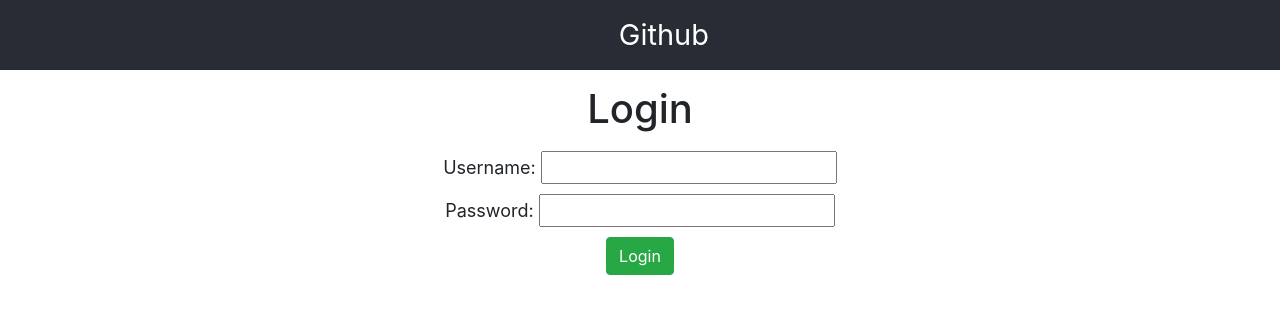
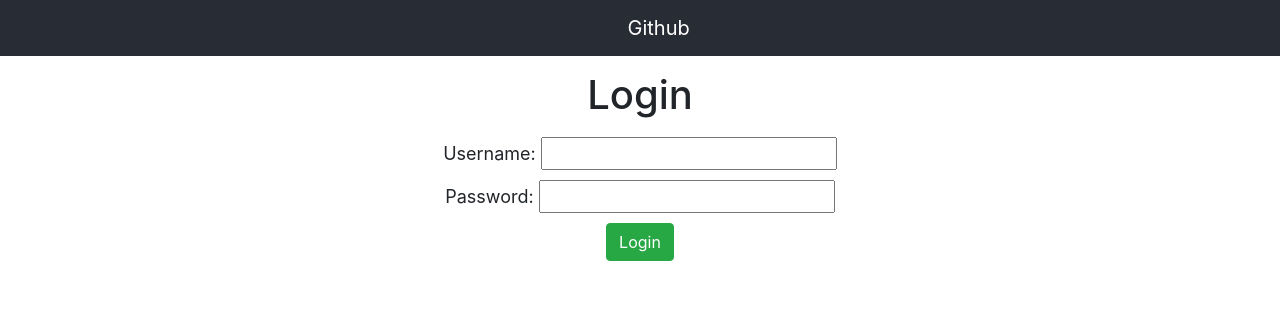
Before and after one commit to chrisDags/task-app-frontend, a React (Create React App) app: page / in a window 1280 px wide. Shown: the top 314 px of the page. Built offline with nearby package versions, Linux system fonts and the light colour scheme.

Commit message:
another try

```diff
--- a/src/components/HeaderComponent.css
+++ b/src/components/HeaderComponent.css
@@ -1,13 +1,13 @@
 .navbar-brand{
-    /* display: relative; */
+    display: relative;
     text-align: center;
     justify-content: center;
-    padding-left: 48.3%;
+    padding-left: 49%;
 }
 
-.nav-link{
+.myClass{
     justify-content: end;
-    font-size: large;
+    font-size: xx-large;
 }
 
 header {
--- a/src/components/HeaderComponent.jsx
+++ b/src/components/HeaderComponent.jsx
@@ -12,11 +12,11 @@
         return(
             <header>
                 <nav className="navbar navbar-expand-md navbar-dark mx-auto">
-                    <a href="https://github.com/chrisDags" className="navbar-brand" style={{fontSize: '29px'}}> Github </a>
+                    <a href="https://github.com/chrisDags" className="navbar-brand"> Github </a>
                     <ul className="navbar-nav">
                     </ul>
                     <ul className="navbar-nav navbar-collapse" style={{justifyContent: 'end'}}>
-                        {(isUserLoggedIn) && <li><Link className="nav-link" onClick={AuthService.logout} to="/login" style={{color: 'white', justifyContent: 'end'}}>Logout</Link></li>}
+                        {(isUserLoggedIn) && <li><Link className="myClass" onClick={AuthService.logout} to="/login">Logout</Link></li>}
                     </ul>
                 </nav>
             </header>
```
